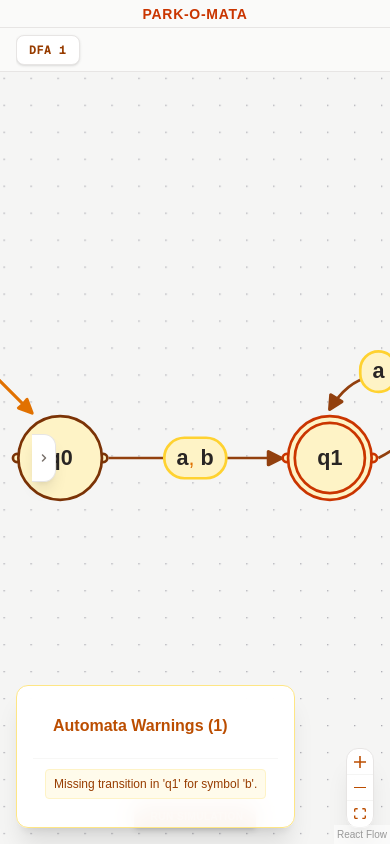
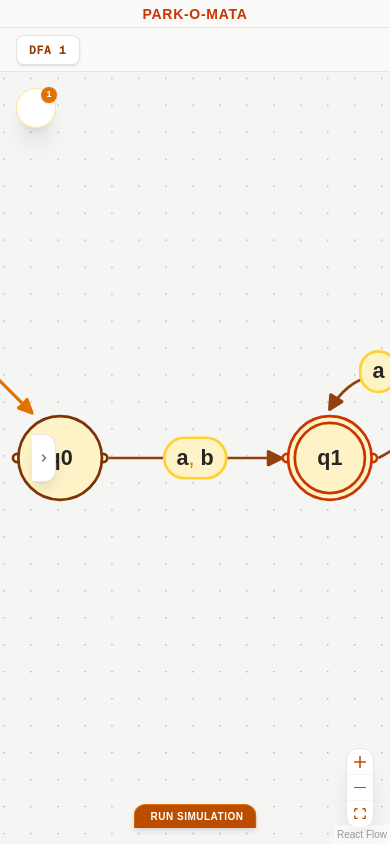
Before and after one commit to QmosTaza/automata-playground, a Next.js app: page / in a window 390 px wide. Built offline with nearby package versions, Linux system fonts and the light colour scheme; a web font is replaced by a local one.

Commit message:
adapting to mobile: Val Errors panel, missing Insp Panel & node deletion for example

```diff
--- a/components/automata/ValidationErrorPanel.tsx
+++ b/components/automata/ValidationErrorPanel.tsx
@@ -10,7 +10,7 @@ interface ValidationErrorPanelProps {
 }
 
 export default function ValidationErrorPanel({ errors, a }: ValidationErrorPanelProps) {
-    const [isCollapsed, setIsCollapsed] = useState(false)
+    const [isCollapsed, setIsCollapsed] = useState(true);
     if (!errors || errors.length === 0) return null;
 
     const criticalErrors = errors.filter(err => err.type !== "MISSING_TRANSITION");
@@ -20,18 +20,43 @@ export default function ValidationErrorPanel({ errors, a }: ValidationErrorPanel
 
     return (
         <div
-            className={`absolute bottom-4 left-4 z-[100] max-w-sm max-h-60 overflow-y-auto p-4 rounded-xl shadow-xl border backdrop-blur-md transition-colors duration-200
+            onClick={() => isCollapsed && setIsCollapsed(false)}
+            className={`absolute z-[100] transition-all duration-300 shadow-xl border backdrop-blur-md pointer-events-auto
+                top-4 left-4
+                ${isCollapsed
+                    ? "w-10 h-10 rounded-full flex items-center justify-center p-0 cursor-pointer active:scale-95"
+                    : "w-[calc(100%-2rem)] sm:w-80 rounded-xl"
+                }
+                md:top-auto md:bottom-4 md:left-4 md:w-80 md:h-auto md:rounded-xl md:block
                 ${isCritical
                     ? "bg-white/95 border-red-200 text-red-700"
                     : "bg-white/95 border-amber-200 text-amber-700"
                 }`}
         >
+            {/*MOBILE BUTTON PILL LOOK (Only when collapsed on mobile) */}
+            {isCollapsed && (
+                <div className="md:hidden flex items-center justify-center w-full h-full">
+                    <i className={`nf text-base ${isCritical ? "nf-cod-error text-red-600 animate-pulse" : "nf-fa-triangle_exclamation text-amber-600"}`}></i>
+                    {/* Badge showing total count */}
+                    <span className={`absolute -top-0.5 -right-0.5 flex h-4 w-4 items-center justify-center rounded-full text-[9px] font-black text-white shadow-sm ${
+                        isCritical ? "bg-red-600" : "bg-amber-600"
+                    }`}>
+                        {errors.length}
+                    </span>
+                </div>
+            )}
+
+            <div className={`${isCollapsed ? "hidden md:block" : "block"}`}>
                 <div
-                onClick={() => setIsCollapsed(!isCollapsed)}
-                className={`flex items-center justify-between p-3 cursor-pointer group transition-colors rounded-t-xl ${isCollapsed ? 'rounded-b-xl' : ''}`}
+                    onClick={(e) => {
+                        e.stopPropagation();
+                        setIsCollapsed(!isCollapsed);
+                    }}
+                    className={`flex items-center justify-between p-3 cursor-pointer group transition-colors select-none ${isCritical ? "hover:bg-red-50/40" : "hover:bg-amber-50/40"
+                        }`}
                 >
                     <div className="flex items-center gap-2 mb-2 font-bold">
-                    <i className="nf nf-cod-error"></i>
+                        <i className={isCritical ? "nf nf-cod-error" : "nf nf-fa-triangle_exclamation"}></i>
                         <span>
                             {isCritical
                                 ? `Automata Errors (${errors.length})`
@@ -43,13 +68,12 @@ export default function ValidationErrorPanel({ errors, a }: ValidationErrorPanel
                         className={`flex items-center gap-2 mb-2 font-bold text-xs p-1 rounded-xl transition-all border border-transparent bg-white group-hover:bg-amber-100/70 text-red-700/70 transition-colors`}
                         title={isCollapsed ? "Expand validation logs" : "Minimize panel overlay"}
                     >
-                    {isCollapsed ? <i className="nf nf-md-chevron_up"></i> : <i className="nf nf-md-chevron_down"></i> }
+                        {isCollapsed ? <i className="nf nf-md-chevron_up"></i> : <i className="nf nf-md-chevron_down"></i>}
                     </button>
                 </div>
                 {!isCollapsed && (
-                <div className="px-3 pb-3 overflow-y-auto max-h-48 no-scrollbar border-t border-stone-100/80 pt-2.5">
-
-                    <ul className="space-y-1.5 text-xs text-stone-600 whitespace-pre-line">
+                    <div className="px-3 pb-3 overflow-y-auto max-h-40 sm:max-h-48 no-scrollbar border-t border-stone-100 pt-2 bg-stone-50/30">
+                        <ul className="space-y-1.5 text-[11px] sm:text-xs text-stone-600 whitespace-pre-line">
                             {criticalErrors.map((err, idx) => (
                                 <li key={`crit-${idx}`} className="bg-red-50 text-red-900 px-2 py-1.5 rounded border border-red-100 animate-fade-in">
                                     {err.type === "INVALID_START_STATE" && "Initial state required\n(Press Alt + Right Click to set starting state)."}
@@ -67,5 +91,6 @@ export default function ValidationErrorPanel({ errors, a }: ValidationErrorPanel
                     </div>
                 )}
             </div>
+        </div>
     );
 }
```
Lines whose indentation alone changed are shown as unchanged.
